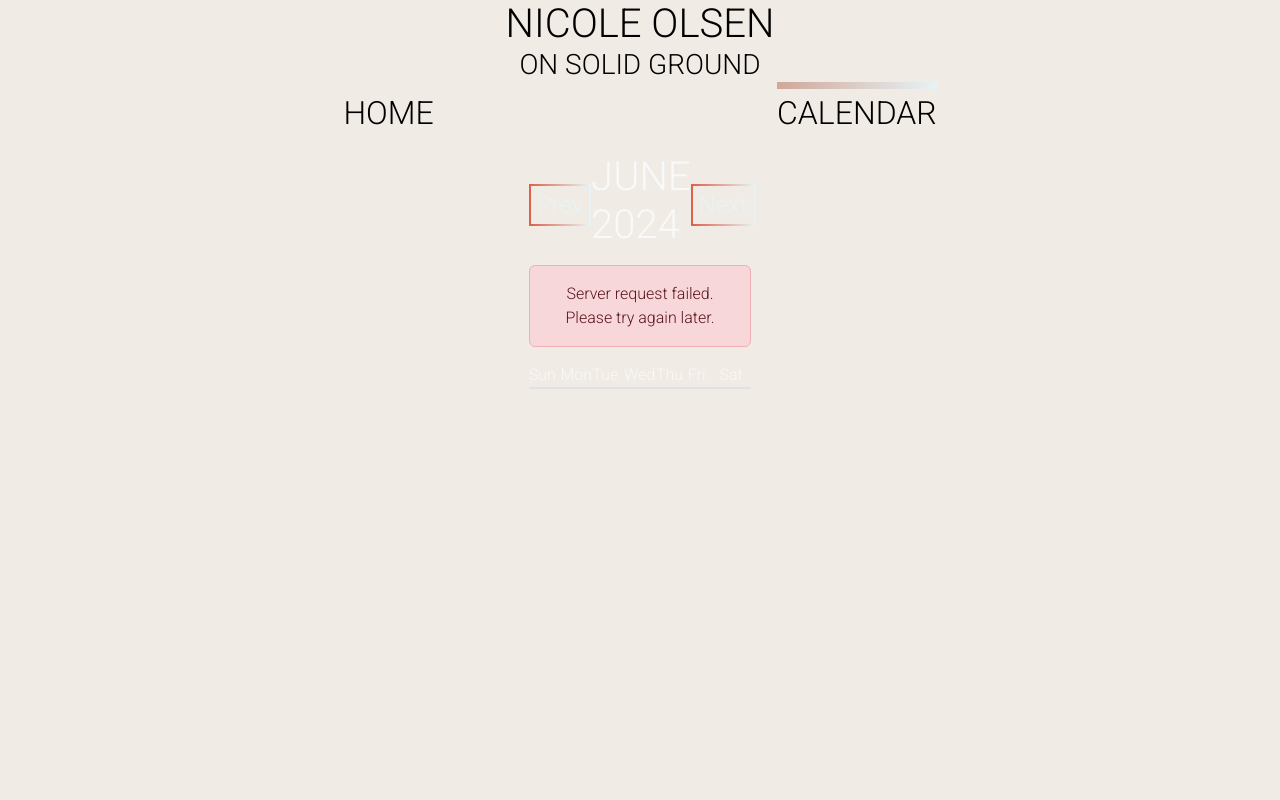
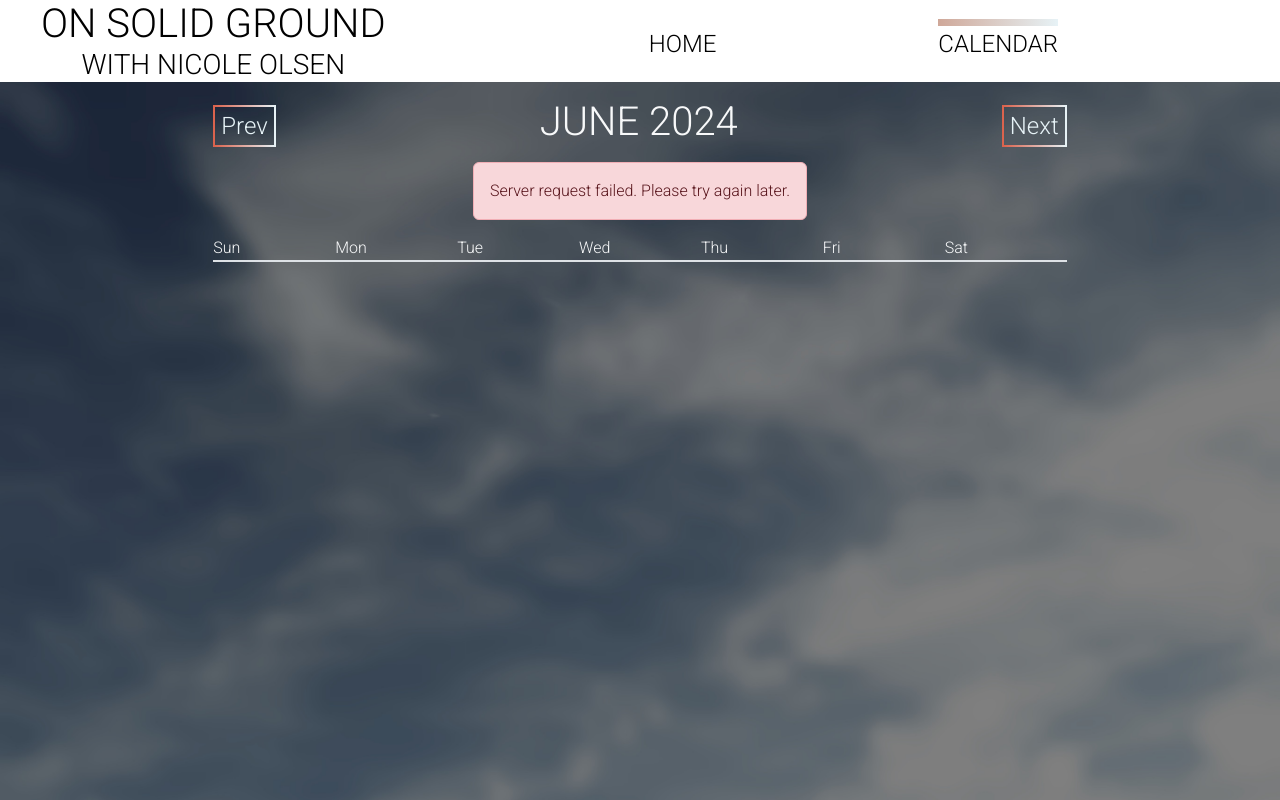
Before and after one commit to tbohn2/solid-ground-az, an ASP.NET Core app: page /book in a window 1280 px wide. Run offline with ASP.NET Core 8, Linux system fonts and the light colour scheme; some libraries are stand-ins or nearby versions.

Commit message:
Changed services page to be index and properly named corresponding css files

```diff
--- a/Views/Shared/_Layout.cshtml
+++ b/Views/Shared/_Layout.cshtml
@@ -9,27 +9,29 @@
     <link
         href="https://fonts.googleapis.com/css2?family=Roboto:ital,wght@0,100;0,300;0,400;0,500;0,700;0,900;1,100;1,300;1,400;1,500;1,700;1,900&display=swap"
         rel="stylesheet">
+    <link rel="stylesheet" href="~/css/root.css" asp-append-version="true" />
     <link rel="stylesheet" href="~/css/index.css" asp-append-version="true" />
-    <link rel="stylesheet" href="~/css/services.css" asp-append-version="true" />
     <link rel="stylesheet" href="~/css/book.css" asp-append-version="true" />
     <link rel="stylesheet" href="~/lib/bootstrap/dist/css/bootstrap.min.css" asp-append-version="true" />
     <meta name="viewport" content="width=device-width, initial-scale=1.0" />
     <title>@ViewData["Title"]</title>
 </head>
 
-<body class="body fw-light bg-beige d-flex flex-column align-items-center">
-    <h1 class="m-0 p-0 fw-light">NICOLE OLSEN</h1>
-    <h3 class="m-0 p-0 fw-light">ON SOLID GROUND</h3>
-    <header class="col-12">
-        <nav class="col-12 d-flex justify-content-evenly align-items-center">
-            <input type="radio" class="" name="navOptions" id="option1" value="home" autocomplete="off">
+<body class="body col-12 m-0 p-0  fw-light cloudBG d-flex flex-column align-items-center">
+    <header class="col-12 bg-white d-flex flex-wrap">
+        <div class="col-4 d-flex flex-column align-items-center">
+            <h1 class="m-0 p-0 fw-light">ON SOLID GROUND</h1>
+            <h3 class="m-0 p-0 fw-light">WITH NICOLE OLSEN</h3>
+        </div>
+        <nav class="col-8 d-flex justify-content-evenly align-items-center">
+            <input type="radio" class="" name="navOptions" id="option1" value="/" autocomplete="off">
             <label for="option1">HOME</label>
             <input type="radio" class="" name="navOptions" id="option2" value="calendar" autocomplete="off">
             <label for="option2">CALENDAR</label>
         </nav>
     </header>
 
-    <main role="main">
+    <main role="main" class="col-12">
         @RenderBody()
     </main>
 
--- a/wwwroot/css/index.css
+++ b/wwwroot/css/index.css
@@ -1,137 +1,56 @@
-:root {
-    --pink: #db624c;
-    --white: #e7f3f7;
-    --green: #a8d5ba;
-    --beige: #f0ebe4;
-    --brown: #cfa798;
-    --w: #F9F9F9;
-    --gray: #4A4A4A;
-
-    --blue: #B3C7E6;
-    --lgray: #E5E5E5;
-    --lav: #D1C4E9;
-    --sgray: #4A4A4A
+#group-yoga-img {
+    width: 100%;
+    height: 80vh;
+    object-fit: cover;
+    object-position: center 100%;
 }
 
-.bg-pink {
-    background-color: var(--pink);
+#transition-img {
+    position: absolute;
+    top: 80%;
+    height: 30vh;
+    z-index: 0;
 }
 
-.bg-white {
-    background-color: var(--white);
+#welcome {
+    z-index: 1 !important;
 }
 
-.bg-blue {
-    background-color: var(--blue);
+.serviceCard {
+    border-radius: 10px;
+    background-color: aliceblue;
+    transition: all 0.3s ease;
+    cursor: pointer;
 }
 
-.bg-lgray {
-    background-color: var(--lgray);
+.serviceCard:hover {
+    box-shadow: 0 0 10px 5px var(--brown);
 }
 
-.bg-lav {
-    background-color: var(--lav);
+.serviceCard img {
+    border-radius: 10px 0 0 10px;
+    height: 250px;
+    object-fit: cover;
 }
 
-.bg-sgray {
-    background-color: var(--sgray);
+.serviceCard-button {
+    background-image: linear-gradient(to right bottom, var(--brown), var(--white));
+    border: none;
+    border-radius: 5px;
+    padding: 10px 20px;
+    font-size: 20px;
 }
 
-.bg-green {
-    background-color: var(--green);
+.serviceCard div div button:hover {
+    background-image: linear-gradient(to right bottom, var(--white), var(--brown));
+    transition: all 0.3s ease;
+    cursor: pointer;
 }
 
-.bg-beige {
-    background-color: var(--beige);
-}
-
-.bg-brown {
-    background-color: var(--brown);
-}
-
-
-.bg-gray {
-    background-color: var(--gray);
-}
-
-.bg-w {
-    background-color: var(--w);
-}
-
-.body-bg {
-    background-image: url('../assets/blueBG.jpg');
-    background-size: cover;
-    background-repeat: no-repeat;
-    background-attachment: fixed;
-    background-position: center;
-}
-
-.body {
-    font-family: 'Roboto', sans-serif;
-    min-height: 100vh;
-    color: black;
-}
-
-.cloudBG {
-    background-image: url('../assets/cloudBG.jpg');
-    background-size: cover;
-    background-repeat: no-repeat;
-    background-attachment: fixed;
-    background-position: center;
-    min-height: 90vh;
-    width: 90%;
-    margin: 15px;
-}
-
-nav label {
-    font-size: 32px;
-    cursor: pointer;
-    border-top: 7px solid transparent;
-}
-
-input[type="radio"] {
-    display: none;
-}
-
-input[type="radio"]:checked+label {
-    border-top: 7px solid;
-    border-image: linear-gradient(to left, var(--white), var(--brown));
-    border-image-slice: 1;
-    border-image-repeat: stretch;
-}
-
-.pink-border {
-    border: 1px solid var(--pink);
-    border-image: linear-gradient(to left, var(--white), var(--lav));
-    border-image-slice: 1;
-}
-
-@keyframes fade-in {
-    0% {
-        opacity: 0;
+@media screen and (max-width: 768px) {
+    .serviceCard img {
+        height: 200px;
+        border-radius: 10px 10px 0 0;
     }
 
-    100% {
-        opacity: 1;
-    }
 }
-
-.fade-in {
-    animation: fade-in 0.75s ease-in-out;
-}
-
-@keyframes fade-top {
-    0% {
-        opacity: 0;
-        transform: translateY(-20px);
-    }
-
-    100% {
-        opacity: 1;
-        transform: translateY(0);
-    }
-}
-
-.fade-top {
-    animation: fade-in 0.75s ease-in-out;
-}
--- /dev/null
+++ b/wwwroot/css/root.css
@@ -0,0 +1,111 @@
+:root {
+    --pink: #db624c;
+    --white: #e7f3f7;
+    --green: #a8d5ba;
+    --beige: #f0ebe4;
+    --brown: #cfa798;
+    --gray: #e6e6e6;
+    --lav: #D1C4E9;
+}
+
+.bg-white {
+    background-color: var(--white);
+}
+
+.bg-lav {
+    background-color: var(--lav);
+}
+
+.bg-green {
+    background-color: var(--green);
+}
+
+.bg-beige {
+    background-color: var(--beige);
+}
+
+.bg-brown {
+    background-color: var(--brown);
+}
+
+.bg-gray {
+    background-color: var(--gray);
+}
+
+.body-bg {
+    background-image: url('../assets/blueBG.jpg');
+    background-size: cover;
+    background-repeat: no-repeat;
+    background-attachment: fixed;
+    background-position: center;
+}
+
+.body {
+    font-family: 'Roboto', sans-serif;
+    min-height: 100vh;
+    color: black;
+}
+
+.cloudBG {
+    background-image: url('../assets/cloudBG.jpg');
+    background-size: cover;
+    background-repeat: no-repeat;
+    background-attachment: fixed;
+    background-position: center;
+    min-height: 90vh;
+    width: 90%;
+    margin: 15px;
+}
+
+nav label {
+    font-size: 24px;
+    cursor: pointer;
+    border-top: 7px solid transparent;
+}
+
+input[type="radio"] {
+    display: none;
+}
+
+input[type="radio"]:checked+label {
+    border-top: 7px solid;
+    border-image: linear-gradient(to left, var(--white), var(--brown));
+    border-image-slice: 1;
+    border-image-repeat: stretch;
+}
+
+.pink-border {
+    border: 1px solid var(--pink);
+    border-image: linear-gradient(to left, var(--white), var(--lav));
+    border-image-slice: 1;
+}
+
+@keyframes fade-in {
+    0% {
+        opacity: 0;
+    }
+
+    100% {
+        opacity: 1;
+    }
+}
+
+.fade-in {
+    animation: fade-in 0.75s ease-in-out;
+}
+
+@keyframes fade-top {
+    0% {
+        opacity: 0;
+        transform: translateY(-20px);
+    }
+
+    100% {
+        opacity: 1;
+        transform: translateY(0);
+    }
+}
+
+.fade-top {
+    animation: fade-in 0.75s ease-in-out;
+}
```
Also changed, not shown: Views/Index.cshtml (+5 -4 lines), Views/Services/Services.cshtml (deleted, +0 -10 lines), wwwroot/css/services.css (deleted, +0 -42 lines).
